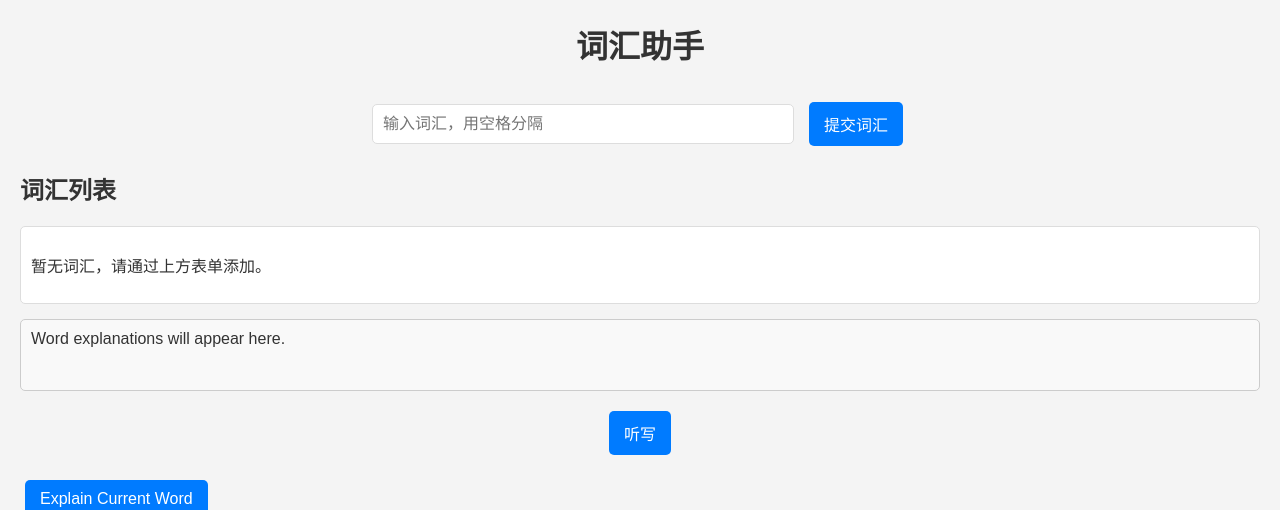
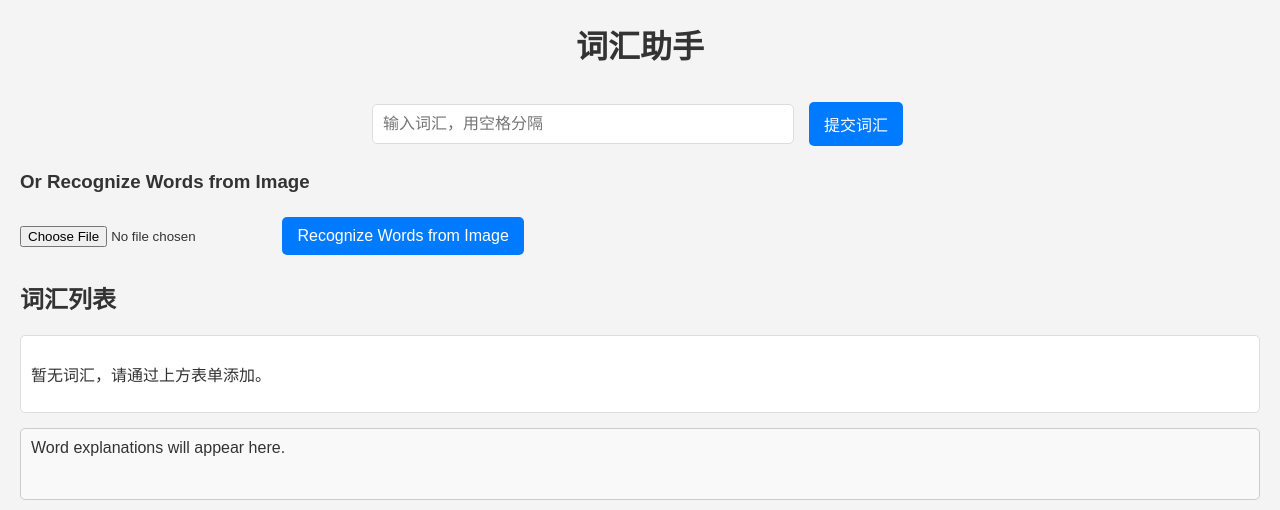
Before and after one commit to jianfenggui/chinese_assist, a Flask app: page /vocabulary in a window 1280 px wide. Shown: the top 510 px of the page. Run offline with Flask 3, Linux system fonts and the light colour scheme.

Commit message:
feat: Add image-based vocabulary input via Gemini API
This commit introduces a new feature allowing you to upload images
containing handwritten words for vocabulary input. The system utilizes
the Gemini API (gemini-pro-vision) to perform OCR on the uploaded image.

Key changes:
- Added a new Flask endpoint `/recognize_image_with_gemini` in `app.py`
  to handle image uploads and communication with the Gemini API.
  Includes image validation, API key handling (via GOOGLE_API_KEY
  environment variable), and error handling.
- Updated `templates/vocabulary.html` with UI elements for file input
  and a button to trigger image recognition. JavaScript logic handles
  sending the image to the backend, receiving recognized text, and
  populating the main vocabulary input field for your review and editing.
  Includes status messages and client-side error handling.
- Added `google-generativeai` to `requirements.txt`.
- Updated `README.md` (in Chinese) with detailed information about the
  new feature, setup instructions for the Gemini API key, and usage
  guidelines.
- Implemented debugging messages in both backend and frontend code as
  per your request.

```diff
--- a/app.py
+++ b/app.py
@@ -1,9 +1,29 @@
 import argparse
-from flask import Flask, render_template, request, redirect, url_for
+import os
+from flask import Flask, render_template, request, redirect, url_for, jsonify
+from werkzeug.utils import secure_filename
+import google.generativeai as genai
+from PIL import Image
 
 app = Flask(__name__, static_url_path='/static', static_folder='static')
 
+# Configure Gemini API Key
+try:
+    genai.configure(api_key=os.environ.get("GOOGLE_API_KEY"))
+except AttributeError as e:
+    print(f"Error configuring Gemini API: {e}")
+    print("WARNING: GOOGLE_API_KEY environment variable not set or google.generativeai is not correctly initialized.")
+
+if not os.environ.get("GOOGLE_API_KEY"):
+    print("WARNING: GOOGLE_API_KEY environment variable not set.")
+
 vocabulary_list = []
+
+ALLOWED_EXTENSIONS = {'png', 'jpg', 'jpeg', 'gif'}
+
+def allowed_file(filename):
+    return '.' in filename and \
+           filename.rsplit('.', 1)[1].lower() in ALLOWED_EXTENSIONS
 
 @app.route('/')
 def index():
@@ -29,6 +49,50 @@ def reading():
 def classical():
     return render_template('classical.html')
 
+@app.route('/recognize_image_with_gemini', methods=['POST'])
+def recognize_image_with_gemini():
+    if 'image_file' not in request.files:
+        return jsonify({"error": "No image file provided"}), 400
+
+    image_file = request.files['image_file']
+
+    if image_file.filename == '':
+        return jsonify({"error": "No image selected"}), 400
+
+    if image_file and allowed_file(image_file.filename):
+        filename = secure_filename(image_file.filename) # Secure the filename
+        image_bytes = image_file.read()
+
+        try:
+            model = genai.GenerativeModel('gemini-pro-vision') # Or the latest recommended vision model
+
+            image_parts = [
+                {
+                    "mime_type": image_file.mimetype, # e.g., "image/jpeg" or "image/png"
+                    "data": image_bytes
+                }
+            ]
+
+            prompt_parts = ["请识别图片中的所有手写词汇，并将它们用空格分隔列出。"] # Instruct Gemini to identify handwritten words and list them
+
+            # Make the API call
+            response = model.generate_content([*prompt_parts, *image_parts])
+
+            # Debugging: Print the raw response
+            print("Gemini API Response Text:", response.text)
+            # print("Gemini API Response Parts:", response.parts) # Uncomment for more detailed debugging
+
+            # Extract the recognized text
+            recognized_text = response.text.strip()
+
+            return jsonify({"recognized_text": recognized_text})
+
+        except Exception as e: # Catch potential exceptions during API interaction
+            print(f"Gemini API request failed: {e}") # Debugging: Print exception details
+            return jsonify({"error": "Gemini API request failed", "details": str(e)}), 500
+    else:
+        return jsonify({"error": "File type not allowed"}), 400
+
 if __name__ == '__main__':
     parser = argparse.ArgumentParser(description='Run the Flask app.')
     parser.add_argument('-p', '--port', type=int, default=8089,
--- /dev/null
+++ b/requirements.txt
@@ -0,0 +1,2 @@
+Flask
+google-generativeai
--- a/templates/vocabulary.html
+++ b/templates/vocabulary.html
@@ -12,6 +12,13 @@
         <input type="text" name="words" placeholder="输入词汇，用空格分隔">
         <input type="submit" value="提交词汇">
     </form>
+
+    <div id="image-recognition-section" style="margin-top: 20px;">
+        <h3>Or Recognize Words from Image</h3>
+        <input type="file" id="image_file_input" accept="image/*">
+        <button type="button" id="recognize_image_button">Recognize Words from Image</button>
+        <p id="image_recognition_status" style="margin-top: 10px;"></p>
+    </div>
 
     <h2>词汇列表</h2>
     <div id="vocabulary-list">
@@ -44,7 +51,11 @@
             const dictateButton = document.getElementById('dictate-button');
             const pauseResumeButton = document.getElementById('pause-resume-button');
             const globalExplainButton = document.getElementById('global-explain-button');
-            const explanationArea = document.getElementById('explanation-area'); // Get ref here for handleExplainWord
+            const explanationArea = document.getElementById('explanation-area');
+            const imageFileInput = document.getElementById('image_file_input');
+            const recognizeImageButton = document.getElementById('recognize_image_button');
+            const imageRecognitionStatus = document.getElementById('image_recognition_status');
+            const wordsInput = document.querySelector('input[name="words"]');
 
             let currentWordsArray = [];
             let currentWordIndex = 0;
@@ -254,6 +265,75 @@
                     console.log("[DICTATION] Speech synthesis busy, utterance for '"+ currentWordsArray[currentWordIndex] +"' not spoken immediately.");
                 }
             }
+
+            // Image Recognition Logic
+            if (recognizeImageButton) {
+                recognizeImageButton.addEventListener('click', async () => {
+                    if (!imageFileInput || !imageRecognitionStatus || !wordsInput) {
+                        console.error('One or more UI elements for image recognition are missing.');
+                        if(imageRecognitionStatus) imageRecognitionStatus.textContent = 'Error: UI elements missing. Please refresh.';
+                        return;
+                    }
+
+                    const imageFile = imageFileInput.files[0];
+                    console.log('Image file selected:', imageFile);
+
+                    if (!imageFile) {
+                        imageRecognitionStatus.textContent = 'Please select an image file.';
+                        console.log('No image file selected.');
+                        return;
+                    }
+
+                    imageRecognitionStatus.textContent = 'Recognizing...';
+                    console.log('Starting image recognition...');
+
+                    const formData = new FormData();
+                    formData.append('image_file', imageFile);
+
+                    try {
+                        console.log('Sending fetch request to /recognize_image_with_gemini');
+                        const response = await fetch('/recognize_image_with_gemini', {
+                            method: 'POST',
+                            body: formData
+                        });
+
+                        console.log('Received response from server:', response);
+
+                        if (response.ok) {
+                            const data = await response.json();
+                            console.log('Parsed JSON response:', data);
+                            if (data.recognized_text) {
+                                wordsInput.value = data.recognized_text; // Populate the main vocabulary input
+                                imageRecognitionStatus.textContent = 'Recognition complete.';
+                                console.log('Recognition successful. Text populated.');
+                            } else if (data.error) {
+                                imageRecognitionStatus.textContent = 'Error: ' + data.error;
+                                console.error('Recognition error from server:', data.error);
+                            } else {
+                                imageRecognitionStatus.textContent = 'Recognition complete, but no text found.';
+                                console.log('Recognition complete, but no text found in response.');
+                            }
+                        } else {
+                            let errorMsg = 'Recognition failed. Server returned: ' + response.status;
+                            try {
+                                const errorData = await response.json();
+                                errorMsg = 'Error: ' + (errorData.error || errorData.details || 'Recognition failed.');
+                                console.error('Server error data:', errorData);
+                            } catch (e) {
+                                console.error('Could not parse error JSON:', e);
+                            }
+                            imageRecognitionStatus.textContent = errorMsg;
+                            console.error('Recognition request failed with status:', response.status);
+                        }
+                    } catch (error) {
+                        imageRecognitionStatus.textContent = 'Error: An unexpected error occurred. Check console.';
+                        console.error('Fetch API call failed:', error);
+                    }
+                });
+            } else {
+                console.error('Recognize image button not found.');
+            }
+
         });
     </script>
 </body>
```
Also changed, not shown: README.md.
